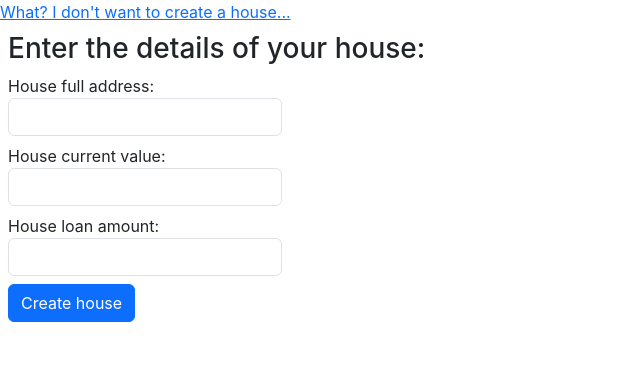
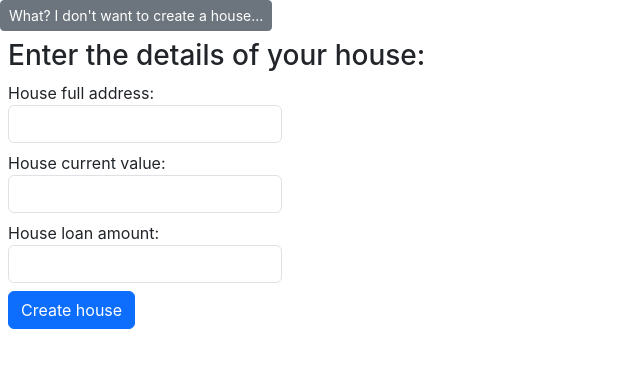
Before and after one commit to tamirSwag/housetableTask, a React (Create React App) app in the folder client/: page /new-house in a window 1280 px wide. Shown: the top 368 px of the page, without its empty margins (0-640 px from the left). Built offline with nearby package versions, Linux system fonts and the light colour scheme.

Commit message:
Made routes be buttons

```diff
--- a/client/src/App.jsx
+++ b/client/src/App.jsx
@@ -7,7 +7,7 @@ function App() {
   return (
     <>
       <h1>Welcome to Tamir's Housetable Task!</h1>
-      <Link to={`/new-house`}>New House</Link>
+      <Link to={`/new-house`} className="btn btn-primary btn-sm">New House</Link>
     </>
   );
 
--- a/client/src/NewHouseFormPage/NewHouseFormPage.jsx
+++ b/client/src/NewHouseFormPage/NewHouseFormPage.jsx
@@ -25,7 +25,7 @@ function NewHouseFormPage() {
 
     return (
         <>
-            <Link to={`/`}>What? I don't want to create a house...</Link>
+            <Link to={`/`} className="btn btn-secondary btn-sm">What? I don't want to create a house...</Link>
             <form onSubmit={handleSubmit} className="m-2">
                 <h3>Enter the details of your house:</h3>
                 <div>
```
